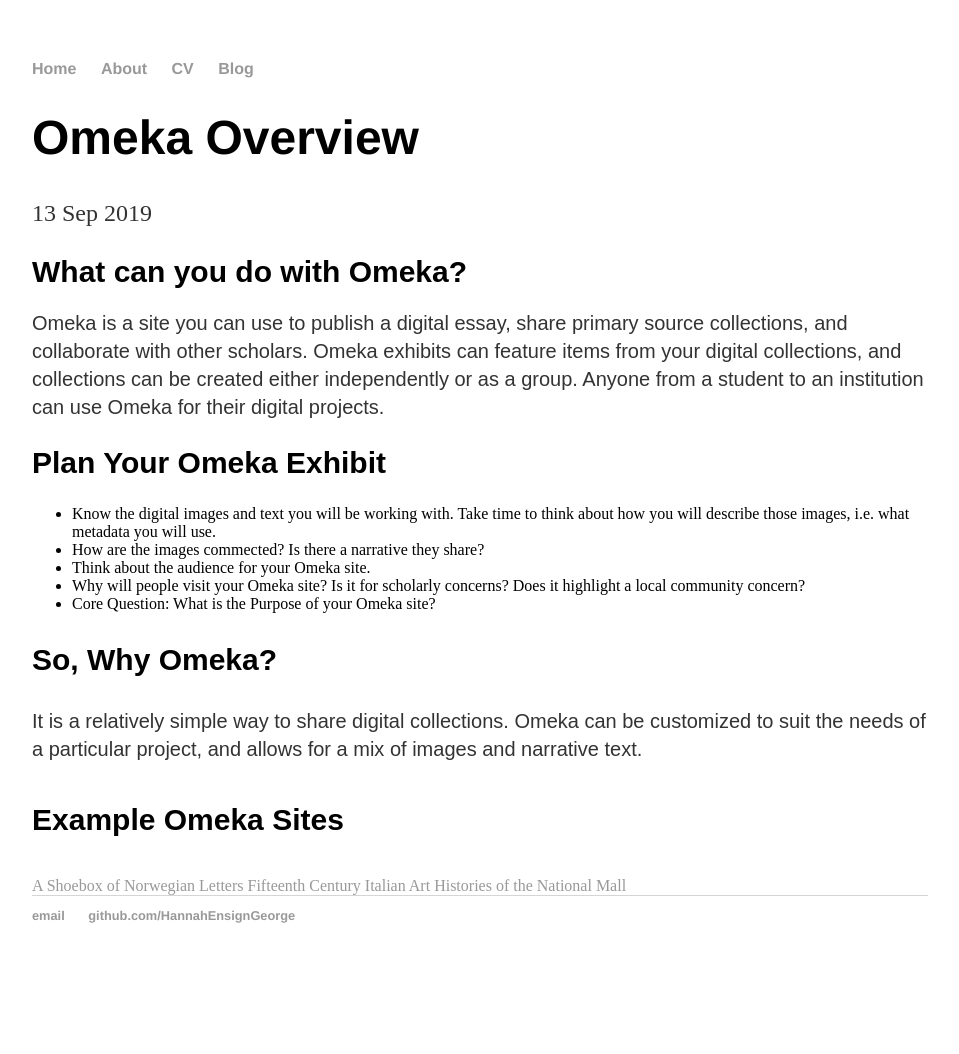
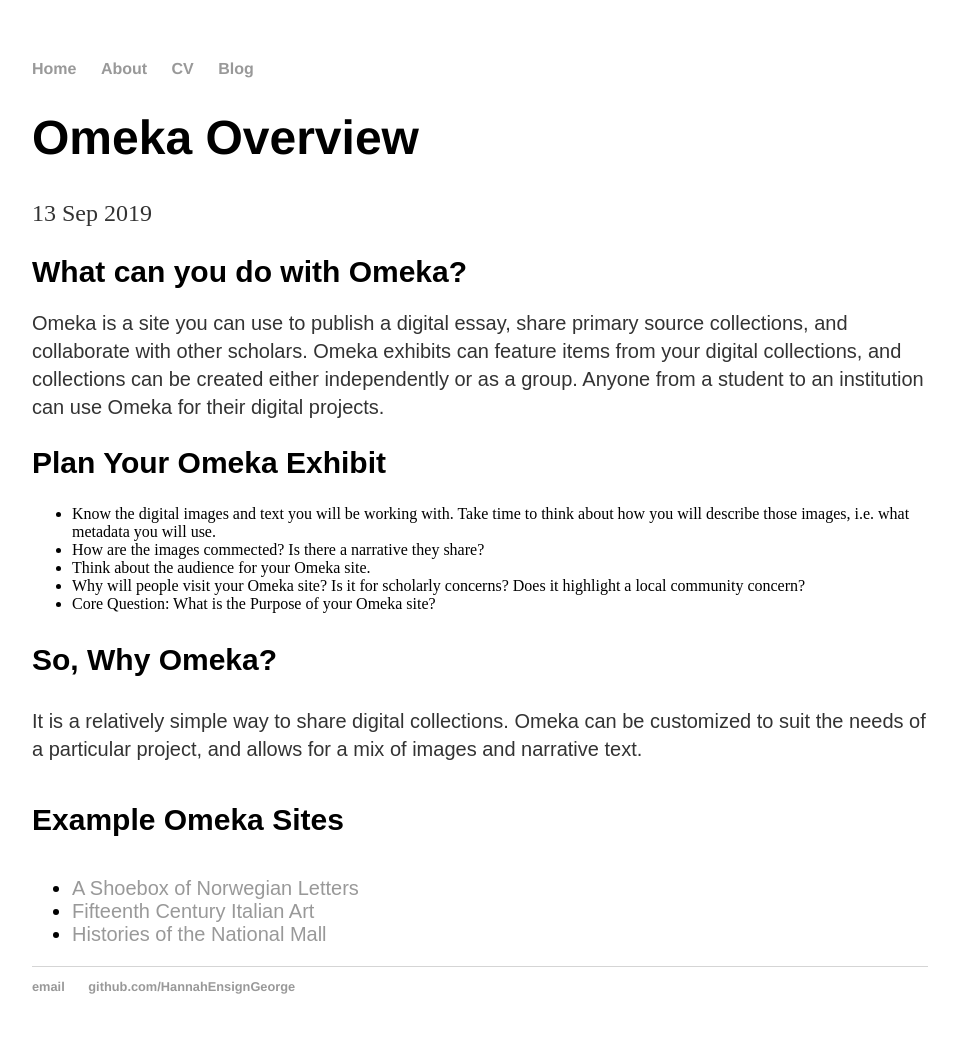
Before and after one commit to HannahEnsignGeorge/HannahEnsignGeorge.github.io, a Jekyll site: the page built from _posts/2019-09-13-Omeka-Overview.md, in a window 1280 px wide. Shown: the whole page, without its empty margins (160-1119 px from the left). Built offline with Jekyll 4.4.1, drawn with Linux system fonts in a browser that asks for light colours; before the commit the page ends 983 px from its top, so only the background shows below that.

Commit message:
Update 2019-09-13-Omeka-Overview.md

```diff
--- a/_posts/2019-09-13-Omeka-Overview.md
+++ b/_posts/2019-09-13-Omeka-Overview.md
@@ -20,8 +20,10 @@
   <h3 style="font-family:Arial;font-size:30px;strong;">So, Why Omeka?</h3>
     <p style="font-family:Arial;font-size:20px;">It is a relatively simple way to share digital collections. Omeka can be customized to suit the needs of a particular project, and allows for a mix of images and narrative text.</p>
   <h4 style="font-family:Arial;font-size:30px;strong">Example Omeka Sites</h4>
-    <a href="http://huginn.net/shoebox/letters/">A Shoebox of Norwegian Letters</a>
-    <a href="http://www.quattrocentoitalia.artinterp.org/omeka/">Fifteenth Century Italian Art</a>
-    <a href="http://mallhistory.org/">Histories of the National Mall</a>
+    <ul style="font-family:Arial;font-size:20px;">
+      <li><a href="http://huginn.net/shoebox/letters/">A Shoebox of Norwegian Letters</a></li>
+      <li><a href="http://www.quattrocentoitalia.artinterp.org/omeka/">Fifteenth Century Italian Art</a></li>
+      <li><a href="http://mallhistory.org/">Histories of the National Mall</a></li>
+    </ul>
 </body>
 </html>
```
